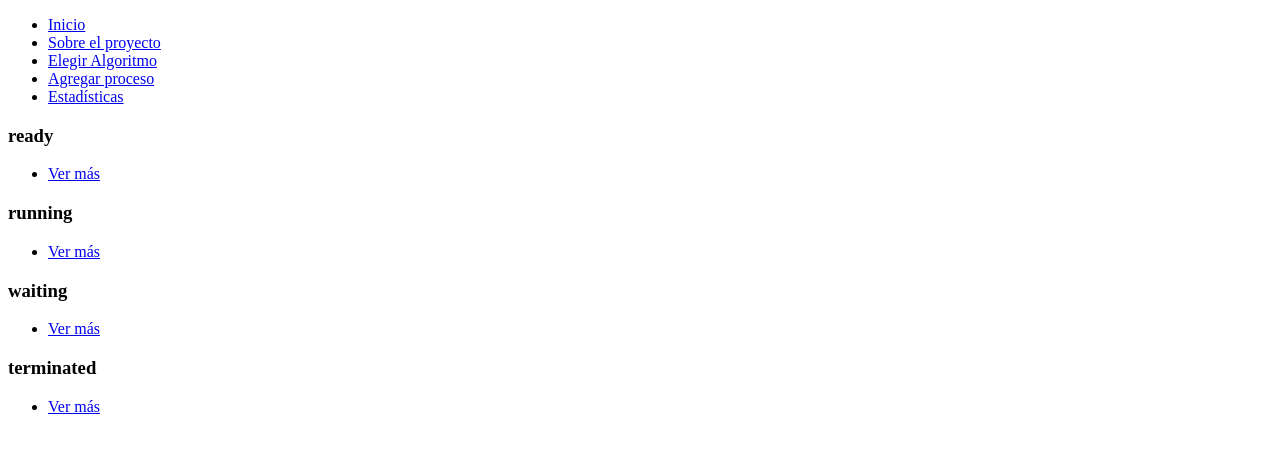
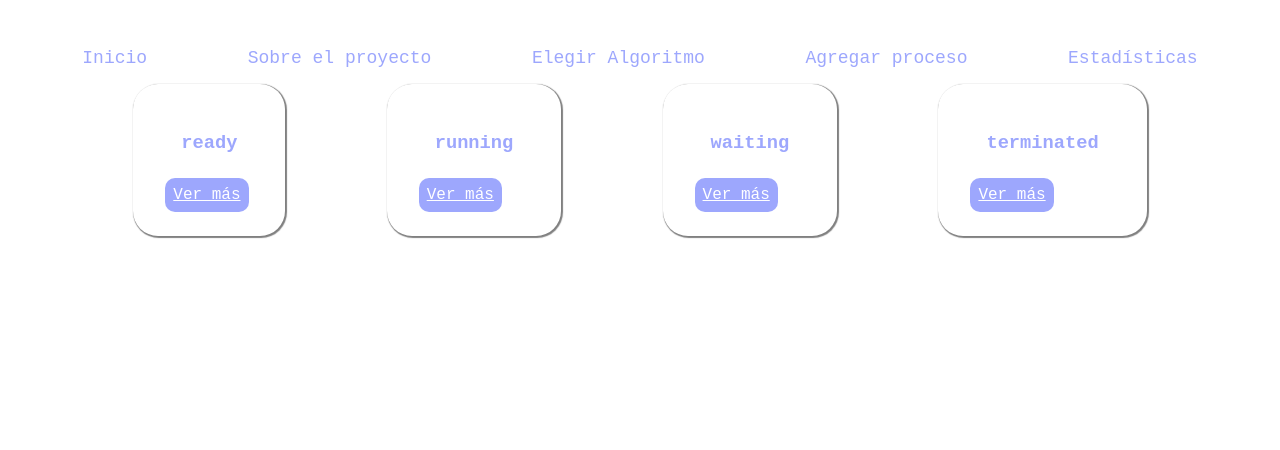
Before and after one commit to ClariflaroCode/angular_project, an Angular app: page /home in a window 1280 px wide. Shown: the top 450 px of the page. Built offline with nearby package versions, Linux system fonts and the light colour scheme.

Commit message:
probando de agregar estilos en angular :D

```diff
--- a/src/app/algorithm-form-component/algorithm-form-component.css
+++ b/src/app/algorithm-form-component/algorithm-form-component.css
@@ -0,0 +1,25 @@
+
+#form-header {
+  display: flex;
+  justify-content: flex-end;
+  margin-bottom: 1rem;
+}
+.form fieldset {
+  padding: 2rem;
+  display: flex;
+  flex-direction: column;
+  align-items: center;
+  gap: 1rem;
+}
+.input {
+  padding: .5rem;
+  border-radius: 5px;
+  width: 80%;
+}
+.button {
+  border-radius: 10px;
+  background-color: var(--secondary-color);
+  color: white;
+  padding: 8px;
+  cursor: pointer;
+}
--- a/src/app/app.css
+++ b/src/app/app.css
@@ -0,0 +1,7 @@
+main {
+  max-width: 2500px;
+  display: flex;
+  flex-direction: column;
+  justify-content: center;
+  padding: 2rem;
+}
--- a/src/app/graph-component/graph-component.css
+++ b/src/app/graph-component/graph-component.css
@@ -0,0 +1,8 @@
+.card-container {
+  display: flex;
+  justify-content: space-evenly;
+  align-items: center;
+}
+#grafo {
+  padding: 10rem;
+}
--- a/src/app/graph-component/graph-component.html
+++ b/src/app/graph-component/graph-component.html
@@ -1,4 +1,4 @@
-<section id="graph-container">
+<section id="graph-container" class="card-container">
   @for(state of states; track state) {
     <app-state-queue-component  [queueName]="state"></app-state-queue-component>
   }
--- a/src/app/nav-component/nav-component.css
+++ b/src/app/nav-component/nav-component.css
@@ -0,0 +1,10 @@
+nav ul {
+  display: flex;
+  list-style: none;
+  justify-content: space-around;
+  padding: 1rem 0;
+}
+a {
+  text-decoration: none;
+  font-size: 18px;
+}
--- a/src/app/nav-component/nav-component.html
+++ b/src/app/nav-component/nav-component.html
@@ -7,10 +7,10 @@
       <a [routerLink]="['/about']">Sobre el proyecto</a>
     </li>
     <li>
-      <a [routerLink]="['/algorithmForm']">Elegir Algoritmo</a>
+      <a [routerLink]="['/algoritmo']">Elegir Algoritmo</a>
     </li>
     <li>
-      <a [routerLink]="['/process']">Agregar proceso</a>
+      <a [routerLink]="['/proceso']">Agregar proceso</a>
     </li>
     <li>
       <a [routerLink]="['/estadisticas']">Estadísticas</a>
--- a/src/app/process-form-component/process-form-component.css
+++ b/src/app/process-form-component/process-form-component.css
@@ -0,0 +1,25 @@
+
+#form-header {
+  display: flex;
+  justify-content: flex-end;
+  margin-bottom: 1rem;
+}
+.form fieldset {
+  padding: 2rem;
+  display: flex;
+  flex-direction: column;
+  align-items: center;
+  gap: 1rem;
+}
+.input {
+  padding: .5rem;
+  border-radius: 5px;
+  width: 80%;
+}
+.button {
+  border-radius: 10px;
+  background-color: var(--secondary-color);
+  color: white;
+  padding: 8px;
+  cursor: pointer;
+}
--- a/src/app/state-queue-component/state-queue-component.css
+++ b/src/app/state-queue-component/state-queue-component.css
@@ -0,0 +1,24 @@
+.card {
+  border-radius: 25px;
+  box-shadow: 1px 1px 1px 1px gray;
+  padding: 2rem;
+  display: flex;
+  flex-direction: column;
+  gap: 1rem;
+}
+.card-footer ul {
+  display: flex;
+  list-style: none;
+  gap: 1rem;
+}
+.card-header {
+  padding: 1rem;
+}
+
+.button {
+  border-radius: 10px;
+  background-color: var(--secondary-color);
+  color: white;
+  padding: 8px;
+  cursor: pointer;
+}
--- a/src/styles.css
+++ b/src/styles.css
@@ -1 +1,18 @@
 /* You can add global styles to this file, and also import other style files */
+:root {
+  --primary-color: rgb(0, 26, 255);
+  --secondary-color: rgb(157, 167, 253);
+  --third-color: rgb(217, 203, 253);
+  --alert-color: rgb(48, 79, 126);
+}
+* {
+  margin: 0;
+  padding: 0;
+  box-sizing: border-box;
+  font-family: 'Courier New', Courier, monospace;
+  color: var(--secondary-color);
+}
+
+body {
+  height: 100%;
+}
```
Also changed, not shown: src/app/app.routes.ts (+8 -2 lines).
